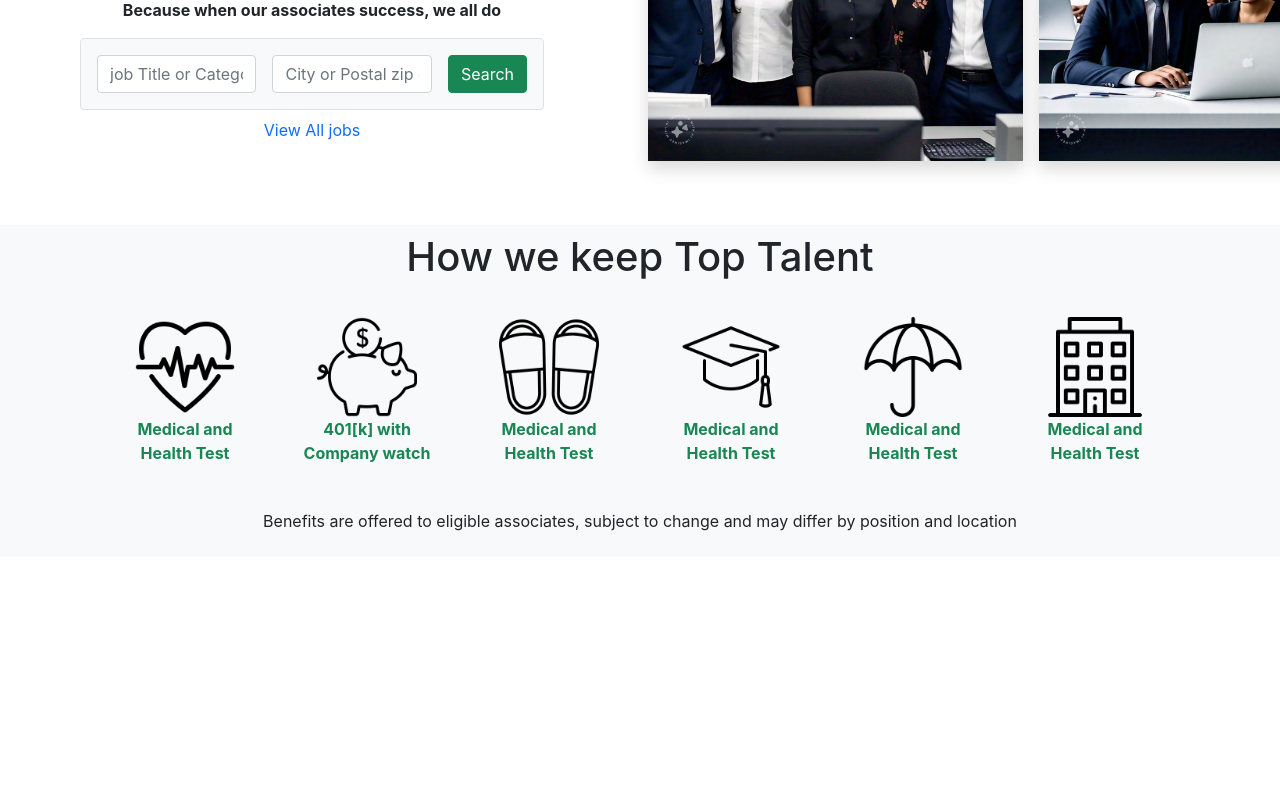
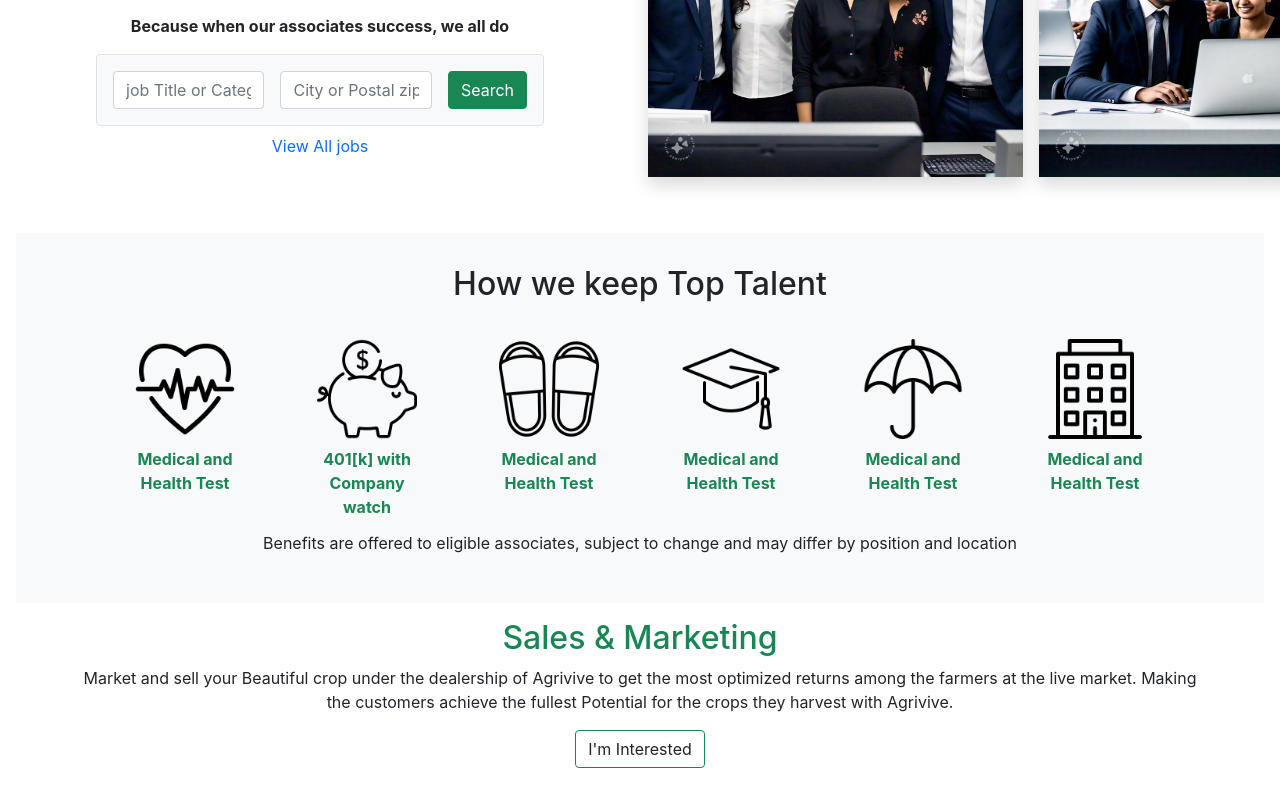
Before and after one commit to HariSirikonda/Agrivive, a React (Create React App) app: page /careers in a window 1280 px wide. Shown: the part 340-1140 px from the top of the page. Before the commit the page ends 905 px from the top, so only its background shows below. Built offline with nearby package versions, Linux system fonts and the light colour scheme.

Commit message:
Completed the Sales and marketing systems

```diff
--- a/src/components/careers.js
+++ b/src/components/careers.js
@@ -10,7 +10,7 @@ import Umbrella from './images/umbrella.png';
 
 function Careers(){
     return(
-        <section className="Careers-page">
+        <section className="Careers-page p-3">
             {/* Intro Section */}
             <section className="p-3">
                 <div className="d-flex align-items-center justify-content-center">
@@ -32,38 +32,49 @@ function Careers(){
                 </div>
             </section>
             {/* Top talentn Section */}
-            <section className='bg-light broder align-items-center justify-content-center'>
+            <section className='bg-light broder align-items-center justify-content-center p-3'>
                 <div className='text-center p-2 m-2'>
-                    <h1>How we keep Top Talent</h1>
+                    <h2>How we keep Top Talent</h2>
                 </div>
                 <div className='d-flex align-items-center justify-content-center'>
                     <div className='m-1 mx-3 p-2' style={{width: '150px', height: '180px'}}>
                         <img src={HeartBeat} alt='show me' style={{width: '100px' , height: '100px'}}></img>
-                        <p className='text-success'><b>Medical and Health Test</b></p>
+                        <p className='text-success m-2'><b>Medical and Health Test</b></p>
                     </div>
                     <div className='m-1 mx-3 p-2' style={{width: '150px', height: '180px'}}>
                         <img src={PiggyBank} alt='show me' style={{width: '100px' , height: '100px'}}></img>
-                        <p className='text-success'><b>401[k] with Company watch</b></p>
+                        <p className='text-success m-2'><b>401[k] with Company watch</b></p>
                     </div>
                     <div className='m-1 mx-3 p-2' style={{width: '150px', height: '180px'}}>
                         <img src={Slippers} alt='show me' style={{width: '100px' , height: '100px'}}></img>
-                        <p className='text-success'><b>Medical and Health Test</b></p>
+                        <p className='text-success m-2'><b>Medical and Health Test</b></p>
                     </div>
                     <div className='m-1 mx-3 p-2' style={{width: '150px', height: '180px'}}>
                         <img src={Education} alt='show me' style={{width: '100px' , height: '100px'}}></img>
-                        <p className='text-success'><b>Medical and Health Test</b></p>
+                        <p className='text-success m-2'><b>Medical and Health Test</b></p>
                     </div>
                     <div className='m-1 mx-3 p-2' style={{width: '150px', height: '180px'}}>
                         <img src={Umbrella} alt='show me' style={{width: '100px' , height: '100px'}}></img>
-                        <p className='text-success'><b>Medical and Health Test</b></p>
+                        <p className='text-success m-2'><b>Medical and Health Test</b></p>
                     </div>
                     <div className='m-1 mx-3 p-2' style={{width: '150px', height: '180px'}}>
                         <img src={Building} alt='show me' style={{width: '100px' , height: '100px'}}></img>
-                        <p className='text-success'><b>Medical and Health Test</b></p>
+                        <p className='text-success m-2'><b>Medical and Health Test</b></p>
                     </div>
                 </div>
                 <div className='m-2 p-2'>
                     <p>Benefits are offered to eligible associates, subject to change and may differ by position and location</p>
+                </div>
+            </section>
+            <section className='p-3'>
+                <div className='mx-3'>
+                    <h2 className='text-success'>Sales & Marketing</h2>
+                </div>
+                <div className='mx-5'>
+                    <p>Market and sell your Beautiful crop under the dealership of Agrivive to get the most optimized returns among the farmers at the live market. Making the customers achieve the fullest Potential for the crops they harvest with Agrivive.</p>
+                </div>
+                <div className='mx-5'>
+                    <button className='btn border border-success'>I'm Interested</button>
                 </div>
             </section>
         </section>
```
